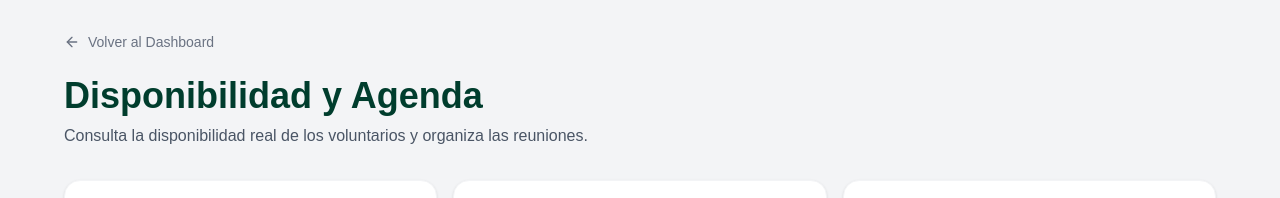
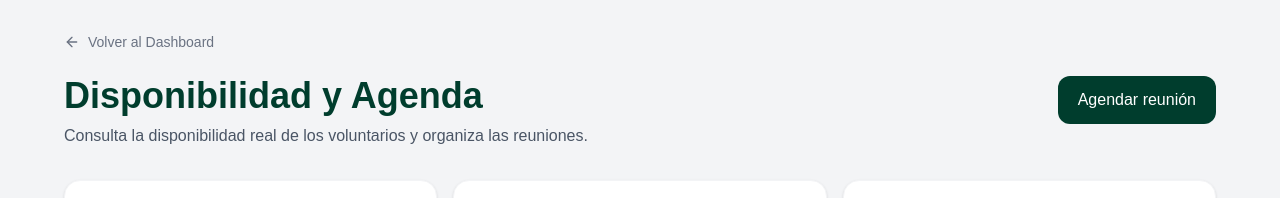
Before and after one commit to Jhair-Martel25/SISTEMAS_INFLUENCERS_FRONTEND, a Next.js app: page /reuniones/agenda in a window 1280 px wide. Shown: the top 198 px of the page. Built offline with nearby package versions, Linux system fonts and the light colour scheme; no server answers.

Commit message:
Agregar boton "Agendar reunion" en Disponibilidad y Agenda
Se agrego un boton "Agendar reunion" en la parte superior derecha de
la pantalla de Disponibilidad y Agenda, que lleva directo a
/reuniones/agendar.

```diff
--- a/src/app/reuniones/agenda/page.tsx
+++ b/src/app/reuniones/agenda/page.tsx
@@ -80,9 +80,17 @@ export default function DisponibilidadAgendaPage() {
           <ArrowLeft size={16} /> Volver al Dashboard
         </Link>
 
-        <div className="mb-8">
-          <h1 className="text-4xl font-bold text-[#003D2D]">Disponibilidad y Agenda</h1>
-          <p className="text-gray-600 mt-2">Consulta la disponibilidad real de los voluntarios y organiza las reuniones.</p>
+        <div className="flex justify-between items-start mb-8">
+          <div>
+            <h1 className="text-4xl font-bold text-[#003D2D]">Disponibilidad y Agenda</h1>
+            <p className="text-gray-600 mt-2">Consulta la disponibilidad real de los voluntarios y organiza las reuniones.</p>
+          </div>
+          <Link
+            href="/reuniones/agendar"
+            className="bg-[#003D2D] text-white px-5 py-3 rounded-xl hover:bg-[#0B5E47] transition-colors duration-200 whitespace-nowrap"
+          >
+            Agendar reunión
+          </Link>
         </div>
 
         <div className="grid grid-cols-1 md:grid-cols-3 gap-4 mb-8">
```
